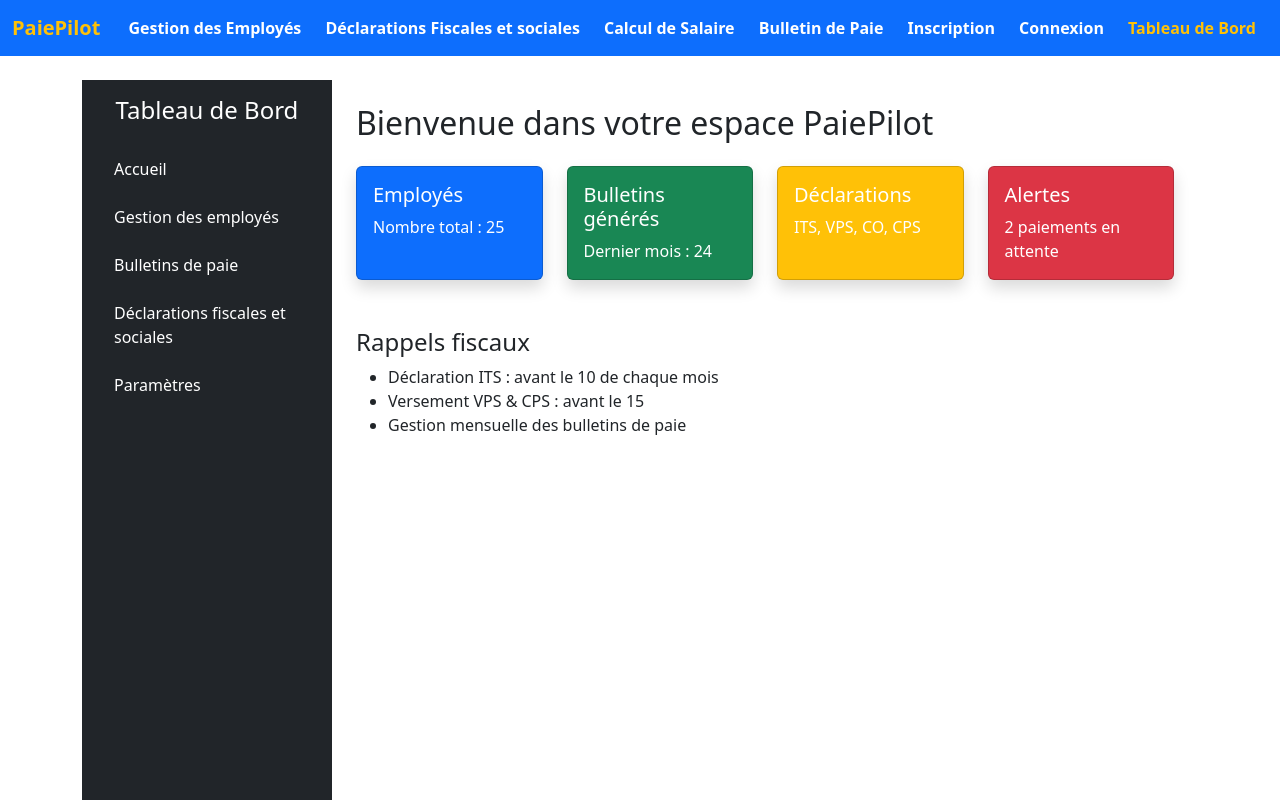
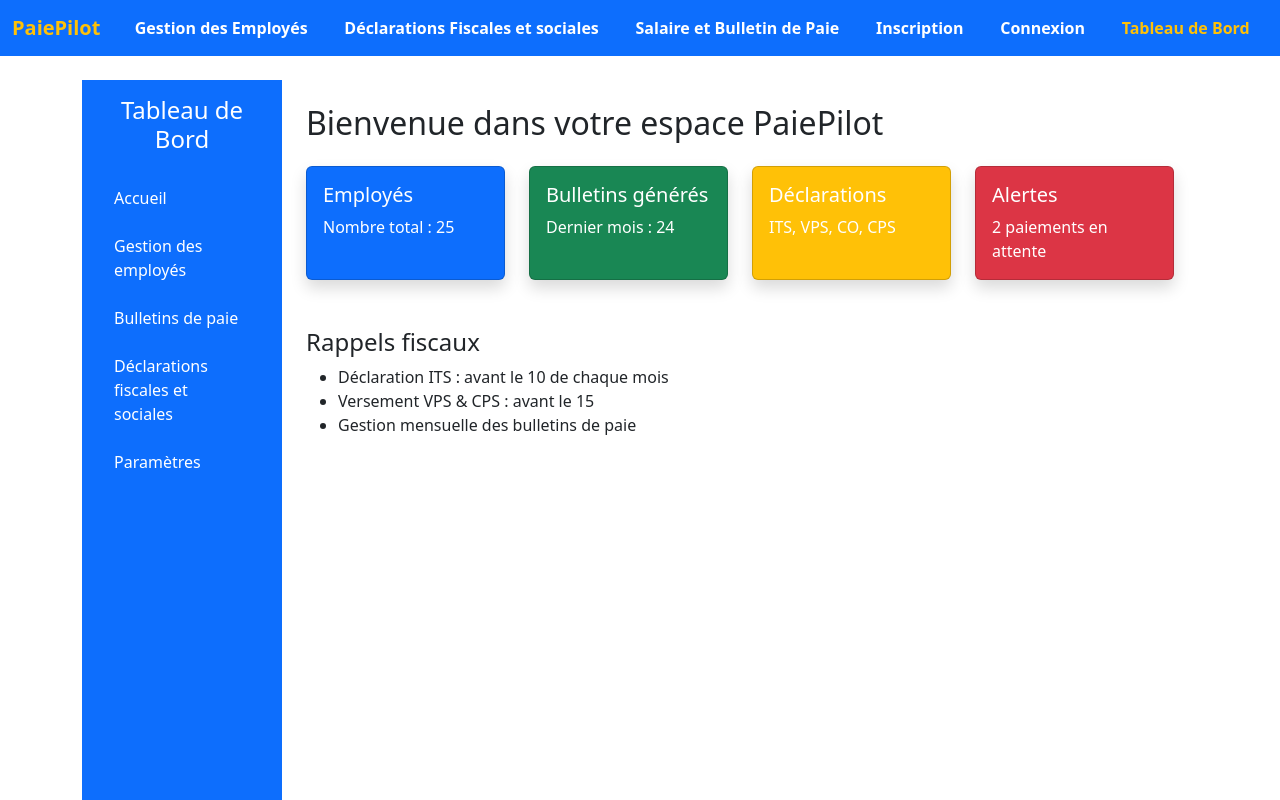
Before and after one commit to Anicet-AGBOSSOU/PaiePilot, a React (Vite) app: page /dashboard in a window 1280 px wide. Shown: the top 800 px of the page. Built offline with nearby package versions, Linux system fonts and the light colour scheme.

Commit message:
[MERGE]dev->main

```diff
--- a/src/Components/Connexion.jsx
+++ b/src/Components/Connexion.jsx
@@ -10,7 +10,7 @@
   const handleSubmit = async (e) => {
     e.preventDefault();
     try {
-      const response = await axios.post('http://localhost:3001/api/auth/login', {
+      const response = await axios.post('https://paie-pilot-2.onrender.com/api/auth/login', {
         email,
         password: motDePasse,
       });
--- a/src/Components/Dashboard.jsx
+++ b/src/Components/Dashboard.jsx
@@ -6,7 +6,7 @@
   return (
     <div className="d-flex">
       {/* Sidebar */}
-      <div className="bg-dark text-white p-3 vh-100" style={{ width: '250px' }}>
+      <div className="bg-primary text-white p-3 vh-100" style={{ width: '200px' }}>
         <h4 className="mb-4 text-center">Tableau de Bord</h4>
         <ul className="nav flex-column">
           <li className="nav-item mb-2">
--- a/src/Components/Inscription.jsx
+++ b/src/Components/Inscription.jsx
@@ -46,7 +46,7 @@
         contactPersonPhone: formData.telephonePersonneContact,
       };
 
-      const response = await axios.post('http://localhost:3001/api/auth/register', payload);
+      const response = await axios.post('https://paie-pilot-2.onrender.com/api/auth/register', payload);
       alert('Inscription réussie !');
       navigate('/connexion');
     } catch (error) {
--- a/src/Components/partials/NavBar.jsx
+++ b/src/Components/partials/NavBar.jsx
@@ -44,14 +44,14 @@
             </li> */}
             <li className="nav-item">
               <NavLink to="/calcul-salaire" className={getNavLinkClass}>
-                Calcul de Salaire
+                 Salaire et Bulletin de Paie
               </NavLink>
             </li>
-            <li className="nav-item">
+            {/* <li className="nav-item">
               <NavLink to="/bulletin-paie" className={getNavLinkClass}>
                 Bulletin de Paie
               </NavLink>
-            </li>
+            </li> */}
             <li className="nav-item">
               <NavLink to="/inscription" className={getNavLinkClass}>
                 Inscription
```
